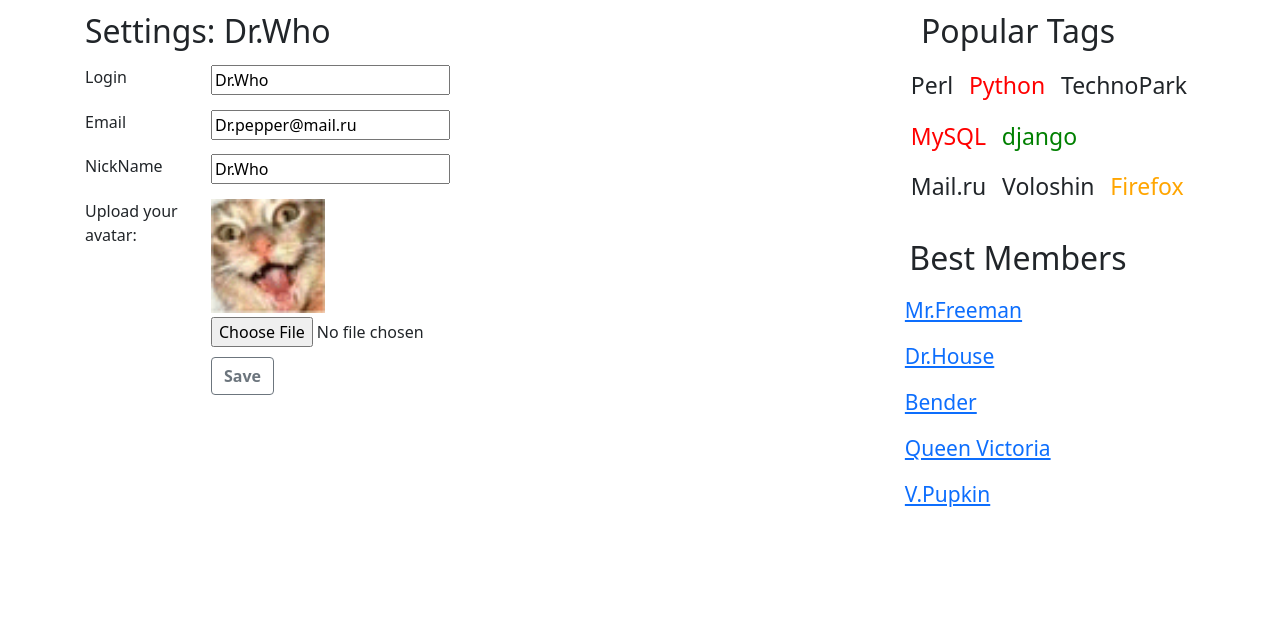
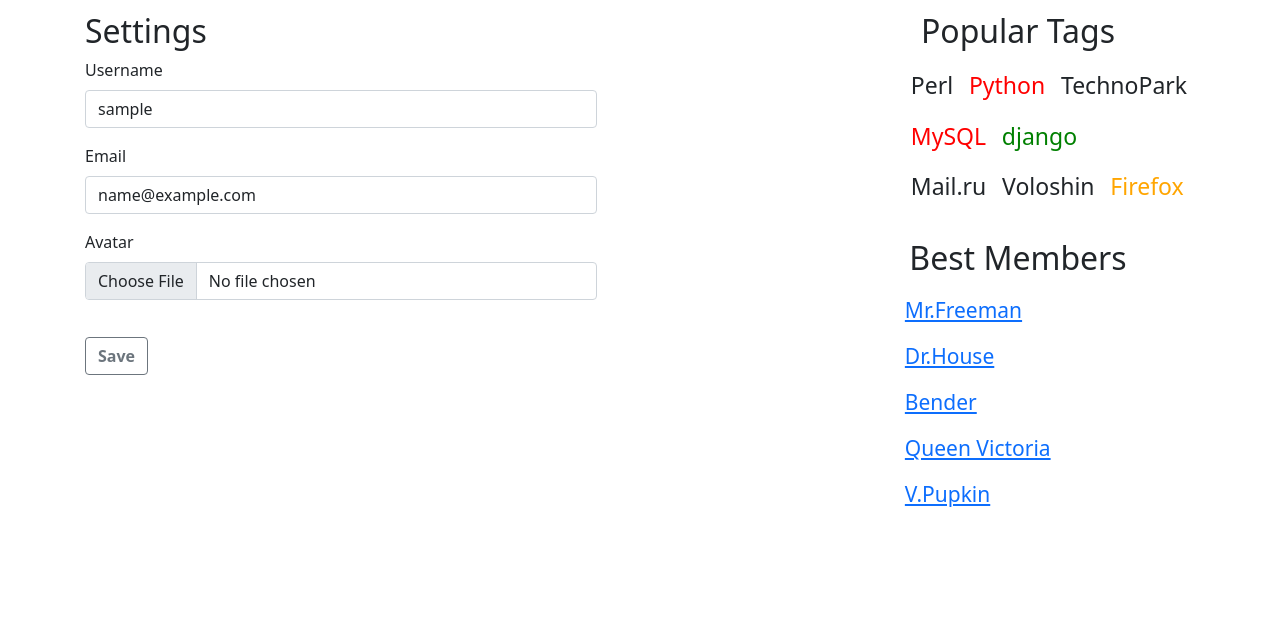
Before and after one commit to Lyalyashechka/askMeRudukh_tp_web_1_sem, a Django app: page /settings/ in a window 1280 px wide. Shown: the part 58-693 px from the top of the page. Run offline with Django 3.2, Linux system fonts and the light colour scheme; the visitor is signed in with stand-in values (Sample User, id 1); some libraries are stand-ins or nearby versions.

Commit message:
fix question/answer

```diff
--- a/app/forms.py
+++ b/app/forms.py
@@ -1,5 +1,7 @@
 from django import forms
 from app.models import User, Question, Answer
+from django.core.exceptions import ValidationError
+from django.utils.translation import ugettext_lazy as _
 
 
 class LoginForm(forms.Form):
@@ -36,3 +38,23 @@ class AnswerForm(forms.ModelForm):
     class Meta:
         model = Answer
         fields = ['text']
+
+
+class SettingsForm(forms.ModelForm):
+    username = forms.CharField(required=False)
+    email = forms.EmailField(required=False)
+    avatar = forms.ImageField(required=False)
+
+    def __init__(self, *args, **kwargs):
+        self.current_user = kwargs.pop('user', None)
+        super(SettingsForm, self).__init__(*args, **kwargs)
+
+    def clean_username(self):
+        user = User.objects.filter(username=self.cleaned_data['username'])
+        if user and (user.get().id != self.current_user.id):
+            raise ValidationError(_(u"This username has already been taken"))
+        return self.cleaned_data['username']
+
+    class Meta:
+        model = User
+        fields = ('username', 'email', 'avatar')
--- a/app/views.py
+++ b/app/views.py
@@ -23,6 +23,7 @@ def hot(request):
     question = paginate(Question.objects.most_popular(), request)
     return render(request, 'index.html', {'questions': question})
 
+
 @login_required(login_url='/login/')
 def ask(request):
     if request.method == 'GET':
@@ -37,7 +38,7 @@ def ask(request):
                 tag = Tag.objects.get_or_create(name=tags)[0]
                 question.tags.add(tag)
                 question.save()
-            return render(request, "question.html", {"question": question})
+            return redirect(f"/question/{question.id}")
     return render(request, 'ask.html', {'form': form, 'errors': form.errors})
 
 
@@ -61,7 +62,6 @@ def login(request):
 def question(request, pk):
      question = Question.objects.by_id(pk).first()
      answers = question.answers.hot()
-     form = AnswerForm(auto_id=False)
      if request.method == 'GET':
          form = AnswerForm(auto_id=False)
      else:
@@ -70,6 +70,7 @@ def question(request, pk):
              answer = Answer.objects.create(author=request.user,
                                             text=request.POST['text'],
                                             what_question=question)
+             return redirect(f"/question/{question.id}")
      return render(request, "question.html", {"question": question, "answers": answers, 'form': form})
 
 
@@ -97,8 +98,22 @@ def logout(request):
     return redirect(request.GET.get('next', '/'))
 
 
+@login_required(login_url='/login/')
 def settings(request):
-    return render(request, 'settings.html', {})
+    if request.method == 'GET':
+        form = SettingsForm(initial={'username': request.user.username,
+                             'email': request.user.email}, user=request.user)
+    else:
+        form = SettingsForm(data=request.POST, files=request.FILES, user=request.user)
+        if form.is_valid():
+            for change in form.changed_data:
+                if change == 'avatar':
+                    setattr(request.user, change, request.FILES[change])
+                else:
+                    setattr(request.user, change, request.POST[change])
+            request.user.save()
+            return redirect('settings')
+    return render(request, 'settings.html', {'form': form})
 
 
 def tag(request, tag):
--- a/static/css/settings.css
+++ b/static/css/settings.css
@@ -1,12 +1,17 @@
-.logs {
+/*.logs {
 	margin-top: 2%;
-}
+}*/
 
 #ava_settings {
 	width: 50%;
 }
 
-.form_log {
+.settings_form {
+    width: 70%;
+}
+
+
+.save_button {
 	margin-top: 4%;
 }
 
--- a/templates/settings.html
+++ b/templates/settings.html
@@ -7,34 +7,42 @@
 {% include "include/navbar.html" %}
 {% endblock header %}
 {% block content %}
+{% load bootstrap4 %}
 
 
+    <h2 id="new_question">Settings</h2>
 
-    <h2 id="new_question">Settings: Dr.Who</h2>
+    <form class="settings_form" method="post" name="form" novalidate>
+        {% csrf_token %}
 
-    <form class="login_form" method="post" name="form" onsubmit="return validated()">
-      <div class="row logs">
-        <div class="col-2">Login</div>
-        <div class="col-4">
-          <input type="text" name="user" placeholder="login" value="Dr.Who"></div>
-        </div>
-        <div class="row logs">
-        <div class="col-2">Email</div>
-        <div class="col-4">
-          <input type="email" name="user" placeholder="Email" value="Dr.pepper@mail.ru"></div>
-        </div>
-        <div class="row logs">
-        <div class="col-2">NickName</div>
-        <div class="col-4">
-          <input type="text" name="user" placeholder="NickName" value="Dr.Who"></div>
-        </div>
-        <div class="row logs">
-          <div class="col-2">Upload your avatar:</div>
-          <div class="col-4">
-            <img src="{% static "img/ava.jpg" %}" id="ava_settings">
-            <input required type="file" id="inp_file" name="img0">
-            <input required type="submit" class="btn btn-outline-secondary form_log" value="Save">
-          </div>
-        </div>
+    {% bootstrap_form form %}
+
+      {% buttons %}
+      <input required type="submit" class="btn btn-outline-secondary save_button" value="Save">
+            {% endbuttons %}
+
+      <!--      <div class="row logs">-->
+<!--        <div class="col-2">Login</div>-->
+<!--        <div class="col-4">      -->
+<!--          <input type="text" name="user" placeholder="login" value="Dr.Who"></div>-->
+<!--        </div>-->
+<!--        <div class="row logs">-->
+<!--        <div class="col-2">Email</div>-->
+<!--        <div class="col-4">      -->
+<!--          <input type="email" name="user" placeholder="Email" value="Dr.pepper@mail.ru"></div>-->
+<!--        </div>-->
+<!--        <div class="row logs">-->
+<!--        <div class="col-2">NickName</div>-->
+<!--        <div class="col-4">      -->
+<!--          <input type="text" name="user" placeholder="NickName" value="Dr.Who"></div>-->
+<!--        </div>-->
+<!--        <div class="row logs">-->
+<!--          <div class="col-2">Upload your avatar:</div>-->
+<!--          <div class="col-4">-->
+<!--            <img src="{% static "img/ava.jpg" %}" id="ava_settings">-->
+<!--            <input required type="file" id="inp_file" name="img0">-->
+<!--            <input required type="submit" class="btn btn-outline-secondary form_log" value="Save">-->
+<!--          </div>-->
+<!--        </div>-->
       </form>
 {% endblock content %}
```
Also changed, not shown: static/upload/L2URR7-yUSg_1.jpg (added).
